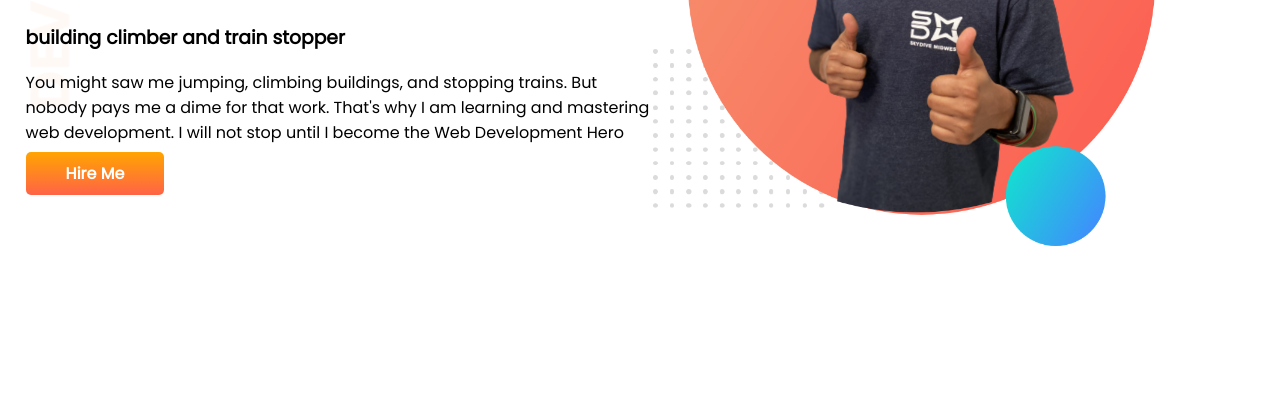
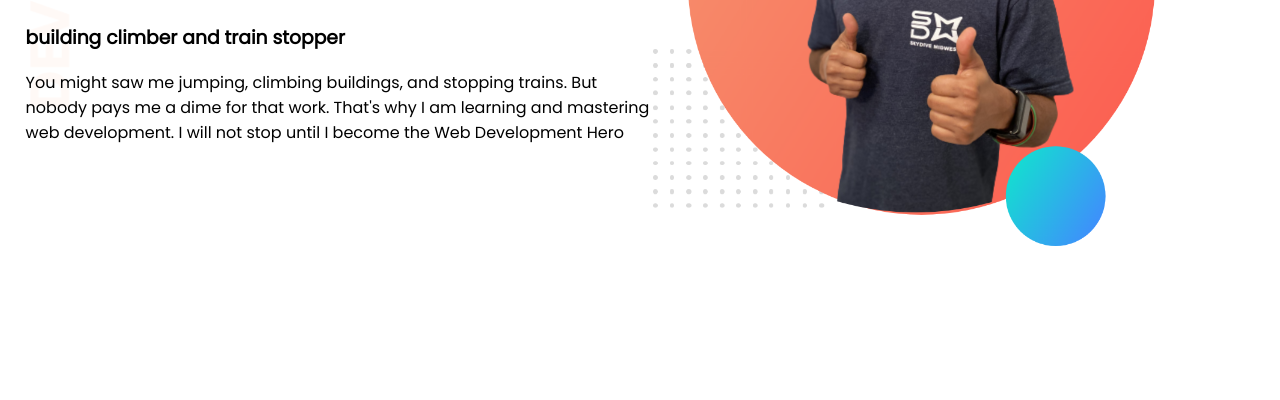
Before and after one commit to rabiulim/devoloper-portfolio, a plain HTML site: page index.html in a window 1280 px wide. Shown: the part 252-652 px from the top of the page. Drawn offline with Linux system fonts and the light colour scheme.

Commit message:
nothing changr

```diff
--- a/index.html
+++ b/index.html
@@ -23,7 +23,7 @@
                 That's why I am learning and mastering web development. I will not stop until I become the Web
                 Development
                 Hero</p>
-            <a class="link-button" target="_blank" href="https://github.com/rabiulim">Hire Me</a>
+
         </div>
         <div class="half-width">
             <img src="images/jhankar-pic-bg.png" alt="">
```
